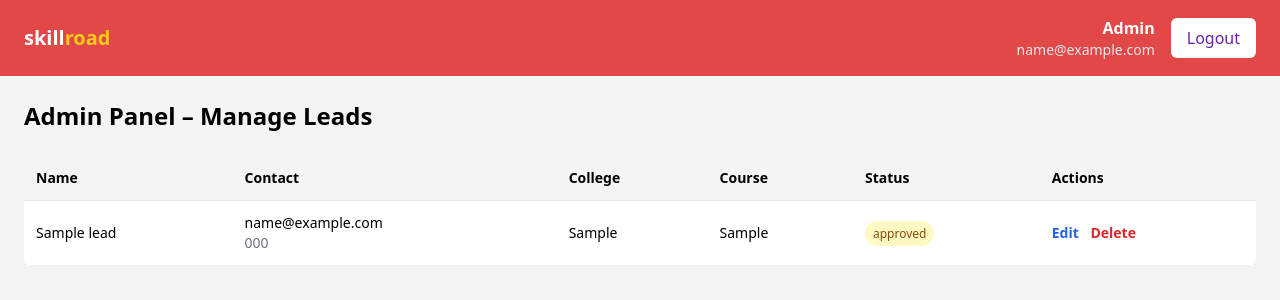
After one commit to singhrohan007/channel-partner-dashboard, a Django app: page /admin-dashboard/ in a window 1280 px wide. The commit adds this page. Shown: the top 300 px of the page. Run offline with Django 5.2, Linux system fonts and the light colour scheme; a user stored in the database is signed in; tables that the repository leaves empty hold one stand-in row (values such as "Sample post"); some libraries are stand-ins or nearby versions.

Commit message:
add some more functions

```diff
--- a/channel_partner/urls.py
+++ b/channel_partner/urls.py
@@ -3,9 +3,14 @@ from django.contrib import admin
 from django.urls import path,include
 from django.conf import settings
 from django.conf.urls.static import static
+from django.contrib.auth import views as auth_views
+from dashboard.views import admin_login_view, admin_dashboard
 
 urlpatterns = [
-    path('admin/', admin.site.urls),\
+    path('admin/', admin.site.urls),
     path('', include('dashboard.urls')),
+    path('admin-login/', admin_login_view, name='admin_login'),
+    path('admin-dashboard/', admin_dashboard, name='admin_dashboard'),
+
 ]
 urlpatterns += static(settings.MEDIA_URL, document_root = settings.MEDIA_ROOT)
--- a/dashboard/models.py
+++ b/dashboard/models.py
@@ -1,5 +1,12 @@
 from django.db import models
 from django.contrib.auth.models import User
+
+STATUS_CHOICES = [
+    ('pending', 'Pending'),
+    ('pushed', 'Pushed'),
+    ('approved', 'Approved'),
+]
+
 
 class Lead(models.Model):
     user = models.ForeignKey(User, on_delete=models.CASCADE)
@@ -9,6 +16,7 @@ class Lead(models.Model):
     college = models.CharField(max_length=100)
     course = models.CharField(max_length=100)
     created_at = models.DateTimeField(auto_now_add=True)
+    status = models.CharField(max_length=20, choices=STATUS_CHOICES, default='pending')
 
     def __str__(self):
         return self.name
--- a/dashboard/urls.py
+++ b/dashboard/urls.py
@@ -7,5 +7,8 @@ urlpatterns = [
     path('dashboard/', views.dashboard_view, name='dashboard'),
     path('logout/', views.logout_view, name='logout'),
     path('dashboard/', views.dashboard, name='dashboard'),
+    path('admin-dashboard/', views.admin_dashboard, name='admin_dashboard'),
+    path('update-lead/<int:lead_id>/', views.update_lead, name='update_lead'),
+    path('delete-lead/<int:lead_id>/', views.delete_lead, name='delete_lead'),
 
 ]
--- a/dashboard/views.py
+++ b/dashboard/views.py
@@ -3,6 +3,20 @@ from django.contrib.auth import authenticate, login, logout
 from django.contrib.auth.models import User
 from django.contrib.auth.decorators import login_required
 from .models import Lead
+from django.contrib.auth.decorators import user_passes_test
+from django.shortcuts import render, redirect, get_object_or_404
+from .models import Lead
+from .forms import LeadForm
+from django.http import JsonResponse
+from django.contrib import messages
+
+def is_admin(user):
+    return user.is_superuser
+
+def is_superuser(user):
+    return user.is_superuser
+
+
 
 def signup_view(request):
     if request.method == 'POST':
@@ -40,6 +54,7 @@ def dashboard_view(request):
         college = request.POST['college']
         course = request.POST['course']
 
+
         Lead.objects.create(
             user=request.user,
             name=name,
@@ -47,6 +62,7 @@ def dashboard_view(request):
             phone=phone,
             college=college,
             course=course
+
         )
         return redirect('dashboard')
 
@@ -79,7 +95,7 @@ def dashboard_view(request):
 
     return render(request, 'dashboard/dashboard.html', context)
 
-
+@login_required(login_url='login')
 def dashboard(request):
     tab = request.GET.get('tab', 'pending')  # Default tab is 'pending'
 
@@ -98,3 +114,50 @@ def dashboard(request):
         'leads': leads,
         'tab': tab,
     })
+
+
+
+
+
+@user_passes_test(is_admin)
+def admin_dashboard(request):
+    leads = Lead.objects.all().order_by('-created_at')
+    return render(request, 'dashboard/admin_dashboard.html', {'leads': leads})
+
+
+@user_passes_test(is_superuser)
+def update_lead(request, lead_id):
+    lead = get_object_or_404(Lead, id=lead_id)
+    if request.method == 'POST':
+        form = LeadForm(request.POST, instance=lead)
+        if form.is_valid():
+            form.save()
+            return JsonResponse({'success': True})
+        else:
+            print(form.errors)  # Add this to debug invalid form
+    return JsonResponse({'success': False})
+
+@user_passes_test(is_superuser)
+def delete_lead(request, lead_id):
+    lead = get_object_or_404(Lead, id=lead_id)
+    if request.method == 'POST':
+        lead.delete()
+        return JsonResponse({'success': True})
+    return JsonResponse({'success': False})
+
+
+
+def admin_login_view(request):
+    if request.method == 'POST':
+        email = request.POST['email']
+        password = request.POST['password']
+        user = authenticate(request, username=email, password=password)
+
+        if user is not None and user.is_superuser:
+            login(request, user)
+            return redirect('admin_dashboard')
+        else:
+            messages.error(request, 'Invalid credentials or not authorized.')
+            return redirect('admin_login')
+
+    return render(request, 'dashboard/admin_login.html')
--- /dev/null
+++ b/templates/dashboard/admin_dashboard.html
@@ -0,0 +1,213 @@
+{% load static %}
+<!DOCTYPE html>
+<html lang="en">
+<head>
+  <meta charset="UTF-8" />
+  <meta name="viewport" content="width=device-width, initial-scale=1.0" />
+  <title>Admin Panel | Channel Partner Dashboard</title>
+  <script src="https://cdn.tailwindcss.com"></script>
+</head>
+<body class="bg-gray-100 font-sans">
+
+  <!-- Header -->
+  <header class="text-white px-6 py-4 flex justify-between items-center" style="background-color: #e34848;">
+    <div class="text-xl font-bold">
+      <span class="text-white">skill</span><span class="text-yellow-400">road</span>
+    </div>
+    <div class="flex items-center gap-4">
+      <div class="text-right">
+        <div class="font-semibold">Admin</div>
+        <div class="text-sm text-gray-200">{{ request.user.email }}</div>
+      </div>
+      <a href="{% url 'logout' %}" class="bg-white text-purple-800 px-4 py-2 rounded-md font-medium">Logout</a>
+    </div>
+  </header>
+
+  <main class="p-6">
+    <div class="flex justify-between items-center mb-6">
+      <h1 class="text-2xl font-bold">Admin Panel – Manage Leads</h1>
+    </div>
+
+    <div class="overflow-x-auto">
+      <table class="w-full bg-white shadow rounded">
+        <thead class="bg-gray-100 text-left text-sm">
+          <tr>
+            <th class="p-3">Name</th>
+            <th class="p-3">Contact</th>
+            <th class="p-3">College</th>
+            <th class="p-3">Course</th>
+            <th class="p-3">Status</th>
+            <th class="p-3">Actions</th>
+          </tr>
+        </thead>
+        <tbody>
+          {% for lead in leads %}
+          <tr class="border-t text-sm">
+            <td class="p-3">{{ lead.name }}</td>
+            <td class="p-3">{{ lead.email }}<br><span class="text-gray-500">{{ lead.phone }}</span></td>
+            <td class="p-3">{{ lead.college }}</td>
+            <td class="p-3">{{ lead.course }}</td>
+            <td class="p-3">
+              <span class="bg-yellow-100 text-yellow-800 text-xs px-2 py-1 rounded-full">{{ lead.status }}</span>
+            </td>
+            <td class="p-3 space-x-2">
+              <button onclick="openEditModal('{{ lead.id }}', '{{ lead.name }}', '{{ lead.email }}', '{{ lead.phone }}', '{{ lead.college }}', '{{ lead.course }}', '{{ lead.status }}')" class="text-blue-600 font-semibold">Edit</button>
+              <button onclick="openDeleteModal('{{ lead.id }}')" class="text-red-600 font-semibold">Delete</button>
+            </td>
+          </tr>
+          {% endfor %}
+        </tbody>
+      </table>
+    </div>
+  </main>
+
+  <!-- Edit Modal -->
+  <div id="editModal" class="fixed inset-0 bg-black bg-opacity-30 hidden items-center justify-center z-50">
+    <div class="bg-white rounded p-6 w-full max-w-lg">
+      <h2 class="text-xl font-bold mb-4">Edit Lead</h2>
+      <form id="editForm" method="POST">
+        {% csrf_token %}
+        <input type="hidden" name="lead_id" id="edit-id">
+        <div class="mb-3">
+          <label class="text-sm">Full Name</label>
+          <input type="text" name="name" id="edit-name" class="w-full border p-2 rounded mt-1" required>
+        </div>
+        <div class="mb-3">
+          <label class="text-sm">Email</label>
+          <input type="email" name="email" id="edit-email" class="w-full border p-2 rounded mt-1" required>
+        </div>
+        <div class="mb-3">
+          <label class="text-sm">Phone</label>
+          <input type="text" name="phone" id="edit-phone" class="w-full border p-2 rounded mt-1" required>
+        </div>
+        <div class="mb-3">
+          <label class="text-sm">College</label>
+          <input type="text" name="college" id="edit-college" class="w-full border p-2 rounded mt-1" required>
+        </div>
+        <div class="mb-3">
+          <label class="text-sm">Course</label>
+          <input type="text" name="course" id="edit-course" class="w-full border p-2 rounded mt-1" required>
+        </div>
+        <div class="mb-3">
+          <label class="text-sm">Status</label>
+          <select name="status" id="edit-status" class="w-full border p-2 rounded mt-1">
+              <option value="pending">Pending</option>
+              <option value="pushed">Pushed</option>
+              <option value="approved">Approved</option>
+          </select>
+        </div>
+        <div class="text-right">
+          <button type="button" onclick="closeModal('editModal')" class="mr-2 px-4 py-2 text-sm text-gray-600">Cancel</button>
+          <button type="submit" class="bg-blue-600 text-white px-4 py-2 rounded text-sm">Update</button>
+        </div>
+      </form>
+    </div>
+  </div>
+
+  <!-- Delete Modal -->
+  <div id="deleteModal" class="fixed inset-0 bg-black bg-opacity-30 hidden items-center justify-center z-50">
+    <div class="bg-white rounded p-6 w-full max-w-md">
+      <h2 class="text-xl font-bold mb-4">Delete Lead</h2>
+      <p>Are you sure you want to delete this lead?</p>
+      <form id="deleteForm" method="POST">
+        {% csrf_token %}
+        <input type="hidden" name="lead_id" id="delete-id">
+        <div class="text-right mt-4">
+          <button type="button" onclick="closeModal('deleteModal')" class="mr-2 px-4 py-2 text-sm text-gray-600">Cancel</button>
+          <button type="submit" class="bg-red-600 text-white px-4 py-2 rounded text-sm">Delete</button>
+        </div>
+      </form>
+    </div>
+  </div>
+
+  <!-- Scripts -->
+  <script>
+    function openEditModal(id, name, email, phone, college, course, status) {
+      document.getElementById('edit-id').value = id;
+      document.getElementById('edit-name').value = name;
+      document.getElementById('edit-email').value = email;
+      document.getElementById('edit-phone').value = phone;
+      document.getElementById('edit-college').value = college;
+      document.getElementById('edit-course').value = course;
+      document.getElementById('edit-status').value = status;
+      document.getElementById('editModal').classList.remove('hidden');
+      document.getElementById('editModal').classList.add('flex');
+    }
+
+    function openDeleteModal(id) {
+      document.getElementById('delete-id').value = id;
+      document.getElementById('deleteModal').classList.remove('hidden');
+      document.getElementById('deleteModal').classList.add('flex');
+    }
+
+    function closeModal(modalId) {
+
+      document.getElementById(modalId).classList.add('hidden');
+      document.getElementById(modalId).classList.remove('flex');
+    }
+
+
+  document.getElementById('editForm').addEventListener('submit', function(e) {
+  e.preventDefault();
+
+  const leadId = document.getElementById('edit-id').value;
+  const form = e.target;
+  const csrfToken = document.querySelector('[name=csrfmiddlewaretoken]').value;
+
+  const formData = new URLSearchParams(new FormData(form));
+
+  fetch(`/update-lead/${leadId}/`, {
+    method: 'POST',
+    headers: {
+      'Content-Type': 'application/x-www-form-urlencoded',
+      'X-CSRFToken': csrfToken,
+      'X-Requested-With': 'XMLHttpRequest',
+    },
+    body: formData,
+  })
+  .then(response => response.json())
+  .then(data => {
+    if (data.success) {
+      closeModal('editModal');
+      window.location.reload();
+    } else {
+      alert('Failed to update lead.');
+    }
+  })
+  .catch(error => {
+    console.error('Update error:', error);
+    alert('Something went wrong.');
+  });
+});
+
+
+
+
+
+
+    document.getElementById('deleteForm').addEventListener('submit', function(e) {
+    e.preventDefault();
+    const leadId = document.getElementById('delete-id').value;
+
+    fetch(`/delete-lead/${leadId}/`, {
+      method: 'POST',
+      headers: {
+        'X-Requested-With': 'XMLHttpRequest',
+        'X-CSRFToken': document.querySelector('[name=csrfmiddlewaretoken]').value
+      },
+    })
+    .then(response => response.json())
+    .then(data => {
+      if (data.success) {
+        closeModal('deleteModal');
+        window.location.reload(); // Refresh to reflect changes
+      } else {
+        alert('Failed to delete lead.');
+      }
+    });
+  });
+
+  </script>
+
+</body>
+</html>
```
Also changed, not shown: channel_partner/settings.py (+11 -11 lines), dashboard/auth_backends.py (added, +19 -0 lines), dashboard/forms.py (added, +7 -0 lines), templates/dashboard/admin_login.html (added, +30 -0 lines), templates/dashboard/dashboard.html (+26 -7 lines), dashboard/migrations/0002_lead_status.py (added), static/images/logo.png (added).
